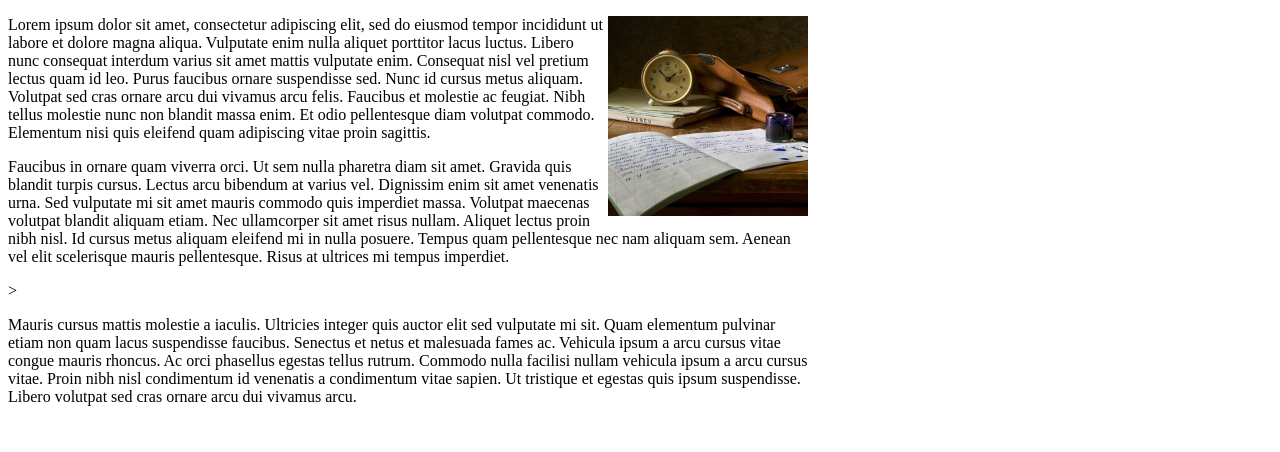
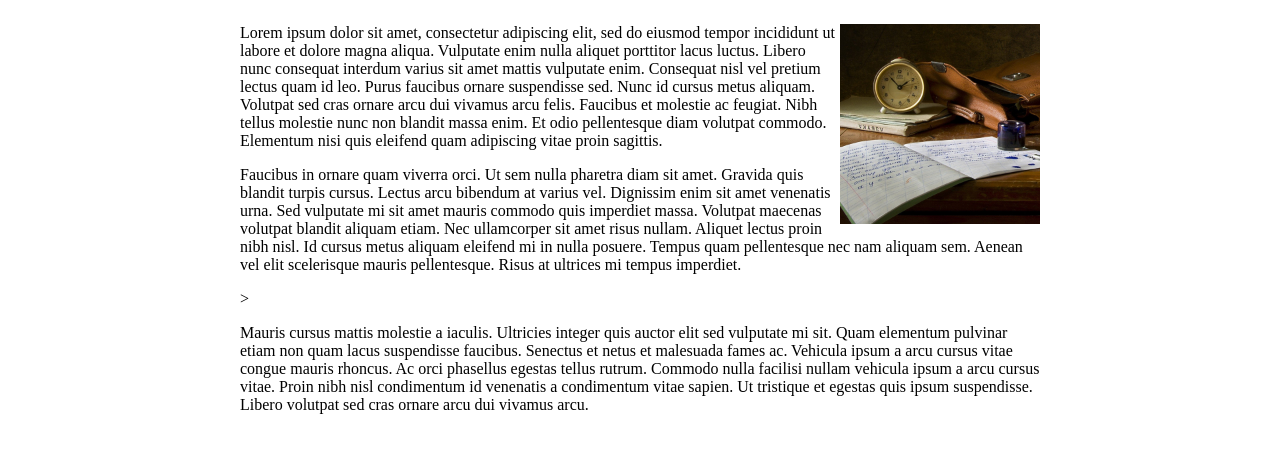
Before and after one commit to sjactel12/sjactel12.github.io, a plain HTML site: page session03/float.html in a window 1280 px wide. Drawn offline with Linux system fonts and the light colour scheme.

Commit message:
session03.2

```diff
--- a/session03/float.html
+++ b/session03/float.html
@@ -4,20 +4,24 @@
 <title>Image Basics</title>
 <style type="text/css">
 
+	.outer{
+		text-align: center;
+	}
 	.spotart{
 		width:200px;
 		float:right;
 	}
 	.page{
 		max-width:800px;
-
+		display: inline-block;
+		text-align: left;
 	}
 
 </style>
 
 </head>
 <body>
-
+   <div class="outer">
 	<div class="page">
 		<p>
 			<img src="img/desk-600.jpg"  class="spotart" alt="Desk with a clock and opened journal." />Lorem ipsum dolor sit amet, consectetur adipiscing elit, sed do eiusmod tempor incididunt ut labore et dolore magna aliqua. Vulputate enim nulla aliquet porttitor lacus luctus. Libero nunc consequat interdum varius sit amet mattis vulputate enim. Consequat nisl vel pretium lectus quam id leo. Purus faucibus ornare suspendisse sed. Nunc id cursus metus aliquam. Volutpat sed cras ornare arcu dui vivamus arcu felis. Faucibus et molestie ac feugiat. Nibh tellus molestie nunc non blandit massa enim. Et odio pellentesque diam volutpat commodo. Elementum nisi quis eleifend quam adipiscing vitae proin sagittis.</p>
@@ -27,3 +31,4 @@
 			<p>Mauris cursus mattis molestie a iaculis. Ultricies integer quis auctor elit sed vulputate mi sit. Quam elementum pulvinar etiam non quam lacus suspendisse faucibus. Senectus et netus et malesuada fames ac. Vehicula ipsum a arcu cursus vitae congue mauris rhoncus. Ac orci phasellus egestas tellus rutrum. Commodo nulla facilisi nullam vehicula ipsum a arcu cursus vitae. Proin nibh nisl condimentum id venenatis a condimentum vitae sapien. Ut tristique et egestas quis ipsum suspendisse. Libero volutpat sed cras ornare arcu dui vivamus arcu.</p>
 
 		</div>
+	</div>
```
